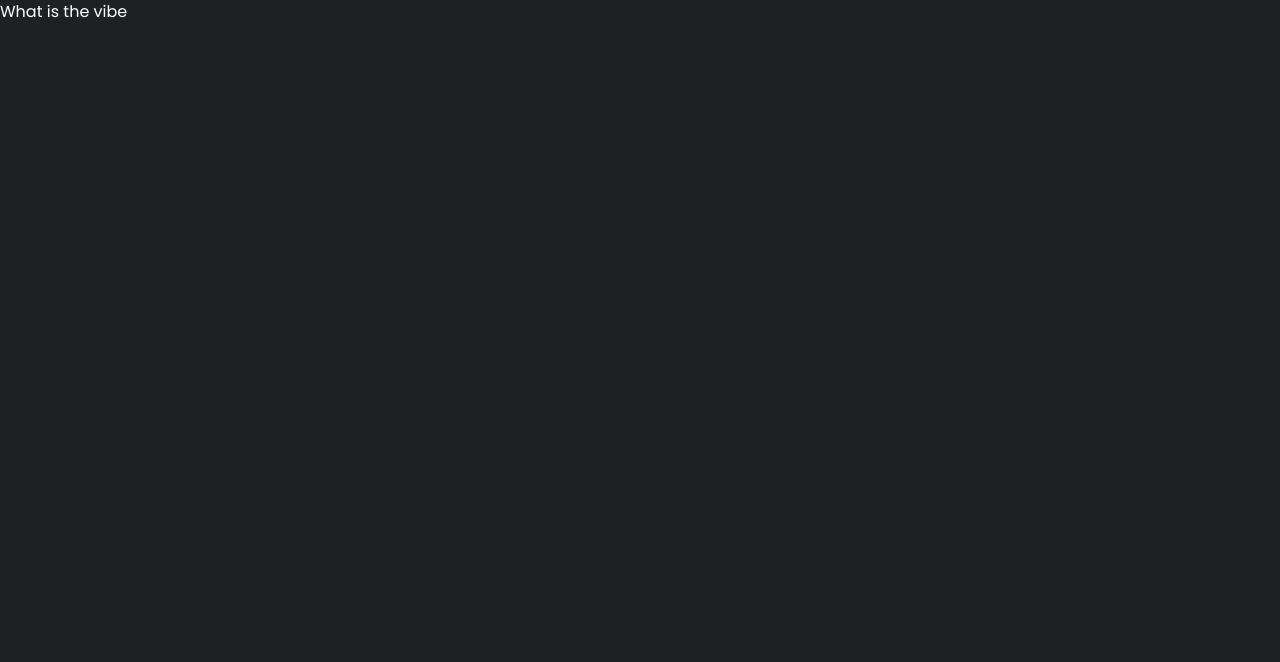
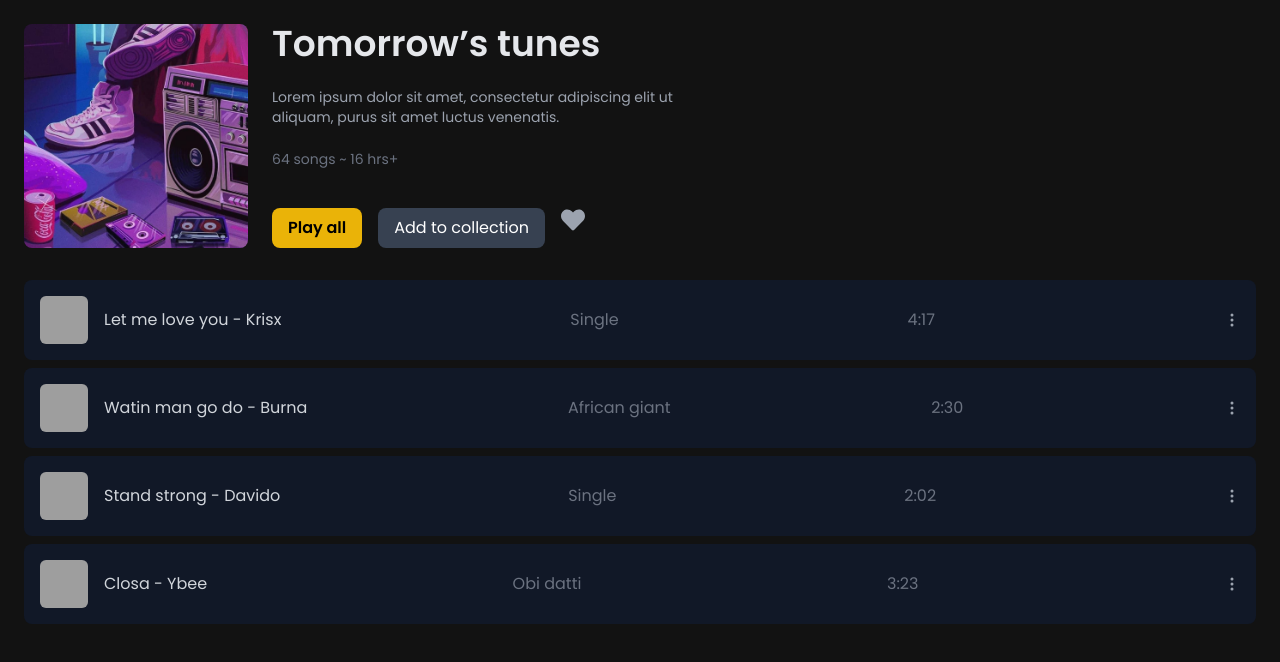
Before and after one commit to EjiroOsiephri/Musica, a Next.js app: page /album in a window 1280 px wide. Shown: the top 662 px of the page. Built offline with nearby package versions, Linux system fonts and the light colour scheme; grey boxes are pictures that could not be loaded.

Commit message:
feats/add working on album list

```diff
--- a/src/app/album/page.tsx
+++ b/src/app/album/page.tsx
@@ -1,9 +1,10 @@
 import React from "react";
+import PlaylistComponent from "@/components/PlaylistComponent";
 
 const view = () => {
   return (
     <>
-      <h1 className="text-white">What is the vibe</h1>
+      <PlaylistComponent />
     </>
   );
 };
--- /dev/null
+++ b/src/components/PlaylistComponent.tsx
@@ -0,0 +1,83 @@
+import Image from "next/image";
+import { FaHeart } from "react-icons/fa";
+import { BsThreeDotsVertical } from "react-icons/bs";
+import ImageLead from "../../public/Lead-image (1).png";
+
+const PlaylistComponent = () => {
+  const songs = [
+    { title: "Let me love you - Krisx", album: "Single", duration: "4:17" },
+    {
+      title: "Watin man go do - Burna",
+      album: "African giant",
+      duration: "2:30",
+    },
+    { title: "Stand strong - Davido", album: "Single", duration: "2:02" },
+    { title: "Closa - Ybee", album: "Obi datti", duration: "3:23" },
+  ];
+
+  return (
+    <div className="p-6 bg-[#121212] text-white min-h-screen">
+      <div className="flex gap-6">
+        {/* Album Image */}
+        <div className="w-56 h-56 relative rounded-lg overflow-hidden">
+          <Image
+            src={ImageLead}
+            alt="Album Art"
+            layout="fill"
+            objectFit="cover"
+          />
+        </div>
+
+        {/* Album Details */}
+        <div className="flex flex-col justify-between">
+          <h1 className="text-4xl font-semibold text-gray-200">
+            Tomorrow’s tunes
+          </h1>
+          <p className="text-gray-400 max-w-md text-sm">
+            Lorem ipsum dolor sit amet, consectetur adipiscing elit ut aliquam,
+            purus sit amet luctus venenatis.
+          </p>
+          <p className="text-gray-500 text-sm">64 songs ~ 16 hrs+</p>
+
+          {/* Actions */}
+          <div className="flex gap-4 mt-4">
+            <button className="bg-yellow-500 text-black font-semibold px-4 py-2 rounded-lg">
+              Play all
+            </button>
+            <button className="bg-gray-700 text-white px-4 py-2 rounded-lg">
+              Add to collection
+            </button>
+            <FaHeart className="text-gray-400 text-2xl cursor-pointer" />
+          </div>
+        </div>
+      </div>
+
+      {/* Song List */}
+      <div className="mt-8">
+        {songs.map((song, index) => (
+          <div
+            key={index}
+            className="flex justify-between items-center p-4 bg-gray-900 rounded-lg mb-2"
+          >
+            <div className="flex items-center gap-4">
+              <div className="w-12 h-12 relative rounded-md overflow-hidden">
+                <Image
+                  src="/dummy-song.jpg"
+                  alt="Song"
+                  layout="fill"
+                  objectFit="cover"
+                />
+              </div>
+              <p className="text-gray-300">{song.title}</p>
+            </div>
+            <p className="text-gray-500">{song.album}</p>
+            <p className="text-gray-500">{song.duration}</p>
+            <BsThreeDotsVertical className="text-gray-400 cursor-pointer" />
+          </div>
+        ))}
+      </div>
+    </div>
+  );
+};
+
+export default PlaylistComponent;
```
Also changed, not shown: public/Lead-image (1).png (added).
